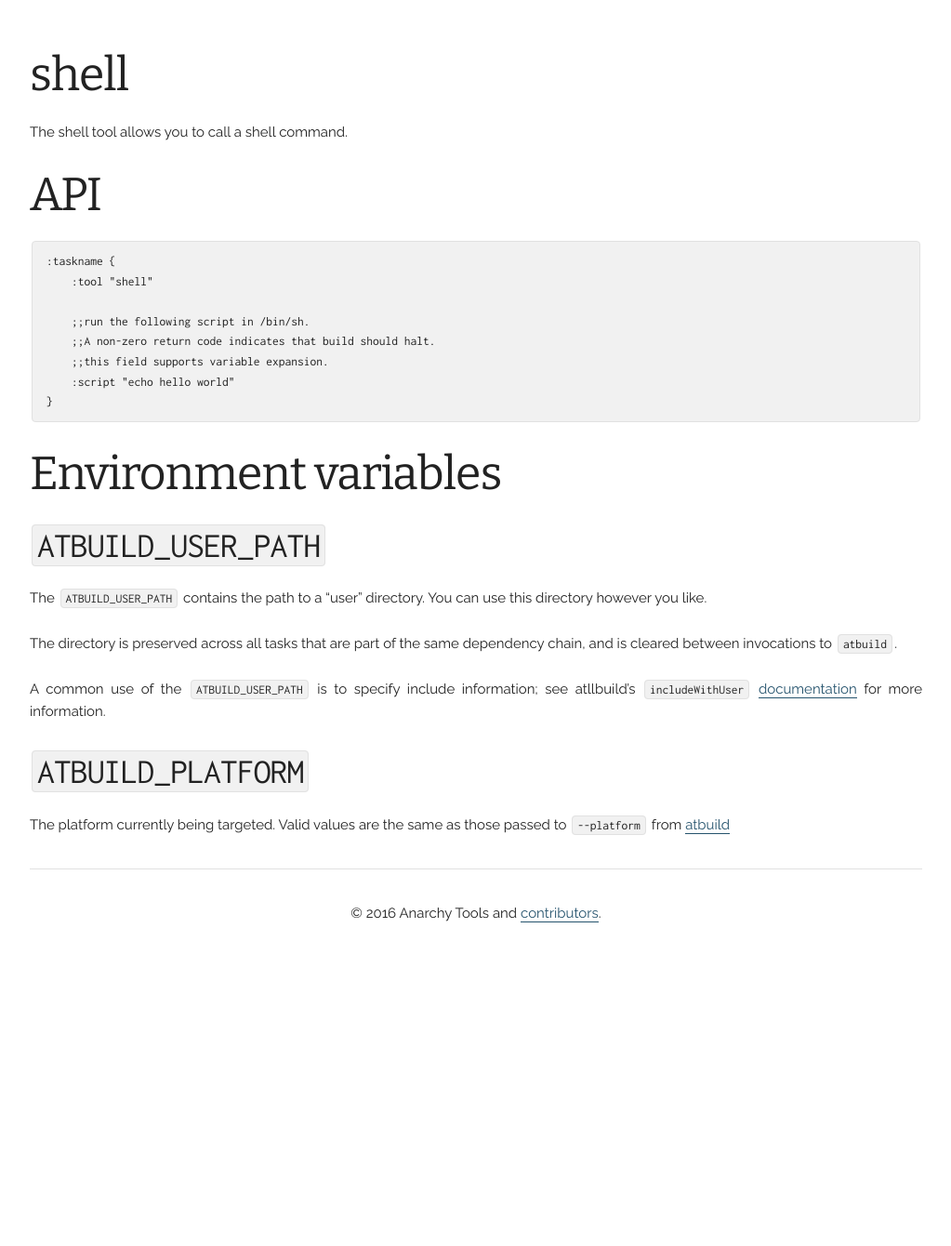
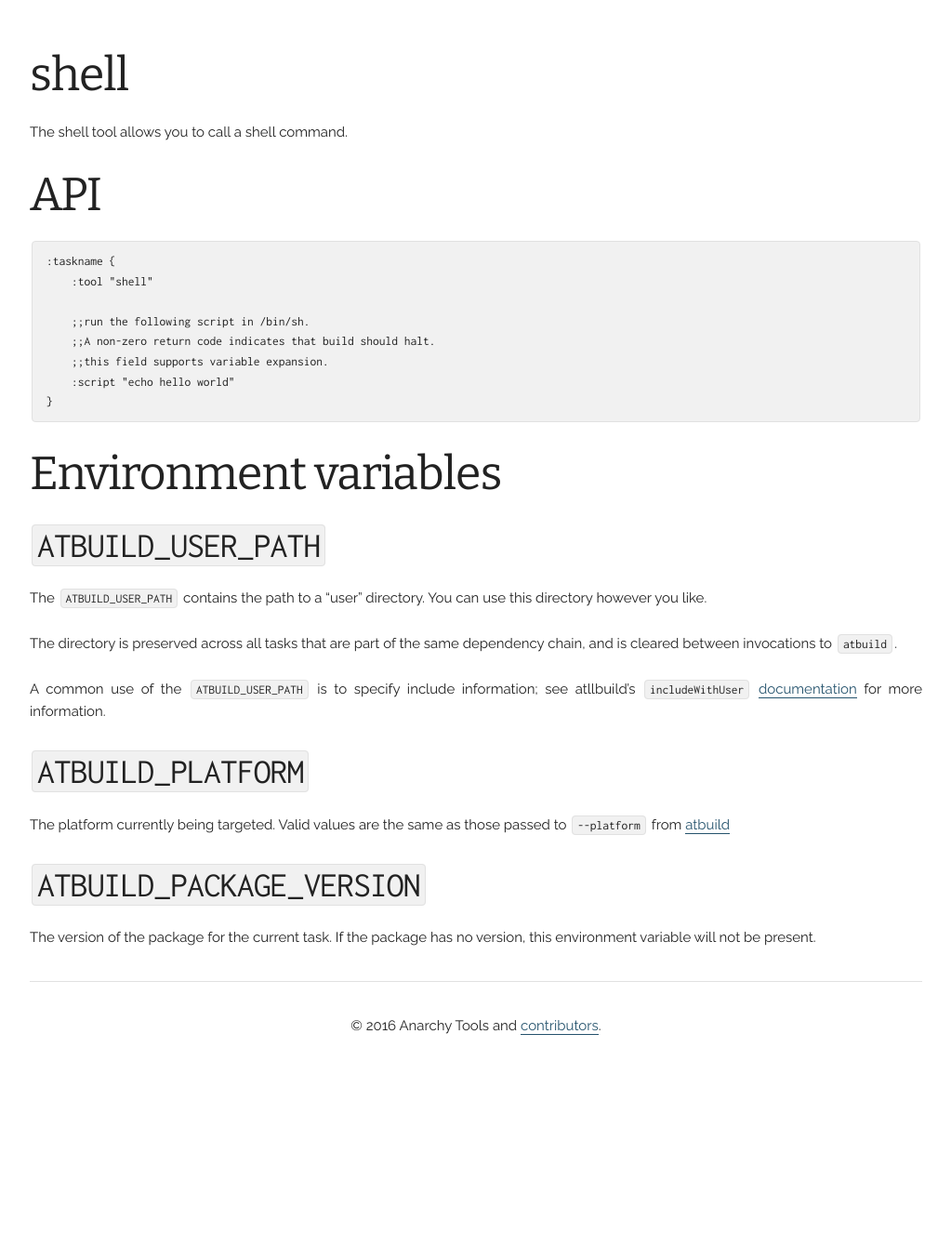
Before and after one commit to AnarchyTools/anarchytools.github.io, a Jekyll site: the page built from docs/shell.md, in a window 1280 px wide. Shown: the whole page at 93% size, without its empty margins (128-1151 px from the left). Built offline with Jekyll 4.4.1, drawn with Linux system fonts in a browser that asks for light colours; before the commit the page ends 1219 px from its top, so only the background shows below that.

Commit message:
Document ATBUILD_PACKAGE_VERSION

```diff
--- a/docs/shell.md
+++ b/docs/shell.md
@@ -33,3 +33,7 @@ A common use of the `ATBUILD_USER_PATH` is to specify include information; see a
 ## `ATBUILD_PLATFORM`
 
 The platform currently being targeted.  Valid values are the same as those passed to `--platform` from [atbuild](atbuild.html)
+
+## `ATBUILD_PACKAGE_VERSION`
+
+The version of the package for the current task.  If the package has no version, this environment variable will not be present.
```
